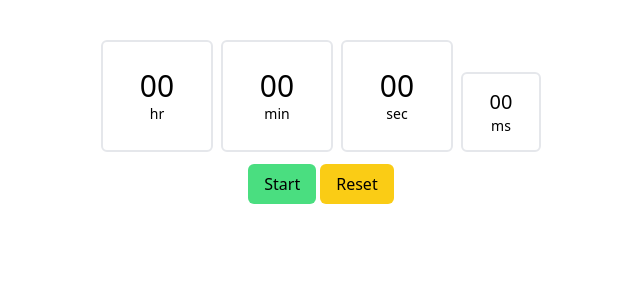
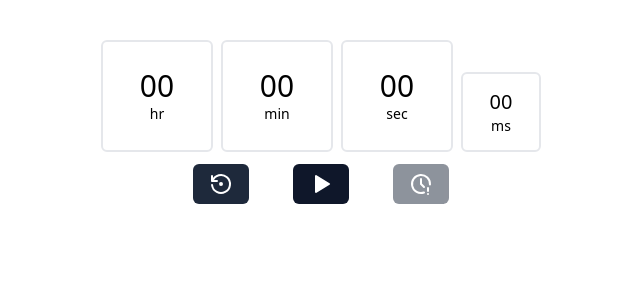
Before and after one commit to Shopify/eng-intern-assessment-react, a React app: page / in a window 1280 px wide. Shown: the top 300 px of the page, without its empty margins (319-959 px from the left). Built offline with nearby package versions, Linux system fonts and the light colour scheme.

Commit message:
Changed styling of Stopwatch Buttons

```diff
--- a/package.json
+++ b/package.json
@@ -12,6 +12,7 @@
   "author": "",
   "license": "ISC",
   "dependencies": {
+    "@tabler/icons-react": "^2.46.0",
     "autoprefixer": "^10.4.17",
     "postcss": "^8.4.33",
     "react": "^18.2.0",
--- a/src/StopWatch.tsx
+++ b/src/StopWatch.tsx
@@ -57,7 +57,7 @@ export default function StopWatch() {
         setLaps={setLaps}
         time={time}
       />
-      <div className="w-full h-72 overflow-y-auto py-6">
+      <div className="w-[40%] h-72 overflow-y-auto py-6 px-2">
         <ul className="flex flex-col items-center gap-2">
           {reversedLaps.map((lap, index) => {
             const hours = Math.floor(lap / 360000)
@@ -71,7 +71,7 @@ export default function StopWatch() {
               .padStart(2, "0");
             const milliseconds = (lap % 100).toString().padStart(2, "0");
             return (
-              <li key={index} className="border-2 w-[50%] rounded-md py-2 px-4">
+              <li key={index} className="border-2 w-full rounded-md py-2 px-4">
                 <p className="text-xs text-slate-500">
                   Lap {reversedLaps.length - index}
                 </p>
--- a/src/StopWatchButton.tsx
+++ b/src/StopWatchButton.tsx
@@ -1,4 +1,11 @@
 import React from "react";
+
+import {
+  IconPlayerPlayFilled,
+  IconPlayerPauseFilled,
+  IconRestore,
+  IconClockExclamation,
+} from "@tabler/icons-react";
 
 type StopWatchButtonProps = {
   isRunning: boolean;
@@ -10,35 +17,38 @@ type StopWatchButtonProps = {
 
 export default function StopWatchButton(props: StopWatchButtonProps) {
   return (
-    <div className="flex gap-1">
-      <button
-        onClick={() => props.setIsRunning(!props.isRunning)}
-        className={`rounded-md px-4 py-2 ${
-          props.isRunning ? "bg-red-400" : "bg-green-400"
-        }`}
-      >
-        {props.isRunning ? "Stop" : "Start"}
-      </button>
+    <div className="flex gap-1 justify-between w-64">
       <button
         onClick={() => {
           props.setTime(0);
           props.setIsRunning(false);
           props.setLaps([]);
         }}
-        className="rounded-md px-4 py-2 bg-yellow-400"
+        className="rounded-md px-4 py-2 bg-slate-800"
       >
-        Reset
+        <IconRestore className="text-white" />
       </button>
-      {props.isRunning && (
+      <button
+        onClick={() => props.setIsRunning(!props.isRunning)}
+        className={`rounded-md py-2 ${
+          props.isRunning ? "px-8" : "px-4"
+        } bg-slate-900`}
+      >
+        {props.isRunning ? (
+          <IconPlayerPauseFilled className="text-white" />
+        ) : (
+          <IconPlayerPlayFilled className=" text-white" />
+        )}
+      </button>
       <button
         onClick={() => {
           props.setLaps((laps) => [...laps, props.time]);
         }}
-          className="rounded-md px-4 py-2 bg-sky-400"
+        disabled={!props.isRunning}
+        className={`rounded-md px-4 py-2 bg-slate-800 disabled:opacity-50 disabled:cursor-not-allowed`}
       >
-          Lap
+        <IconClockExclamation className="text-white" />
       </button>
-      )}
     </div>
   );
 }
```
Also changed, not shown: 1 other file (tests, documents, lock files or other folders). Lines whose indentation alone changed are shown as unchanged.
